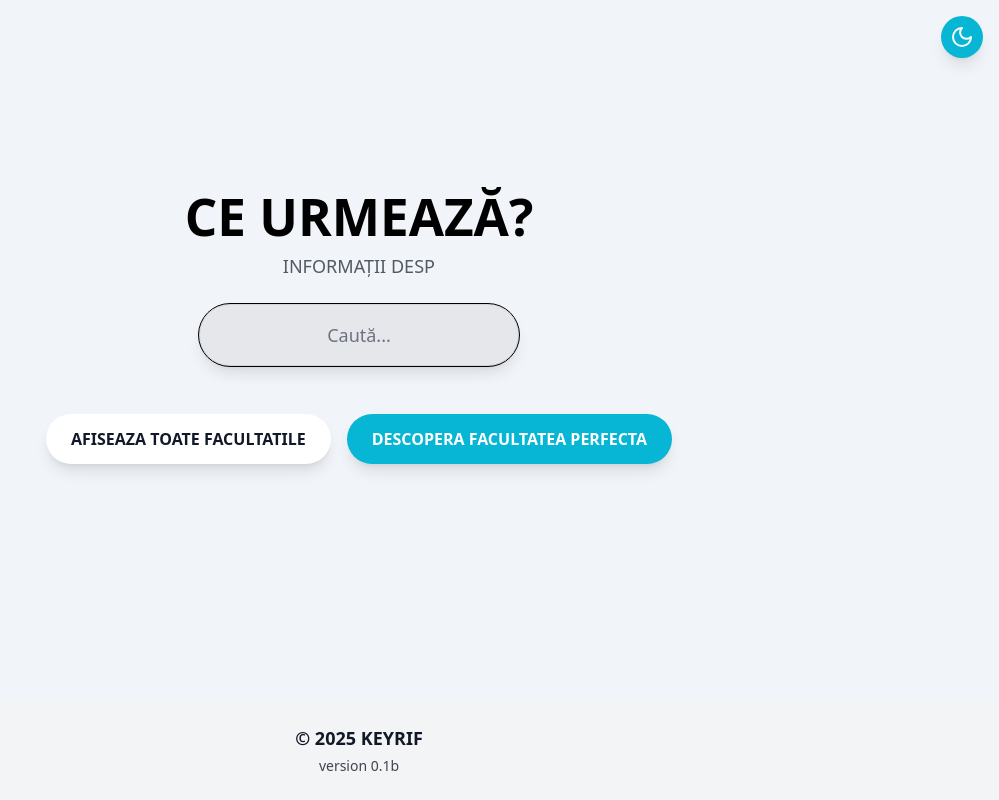
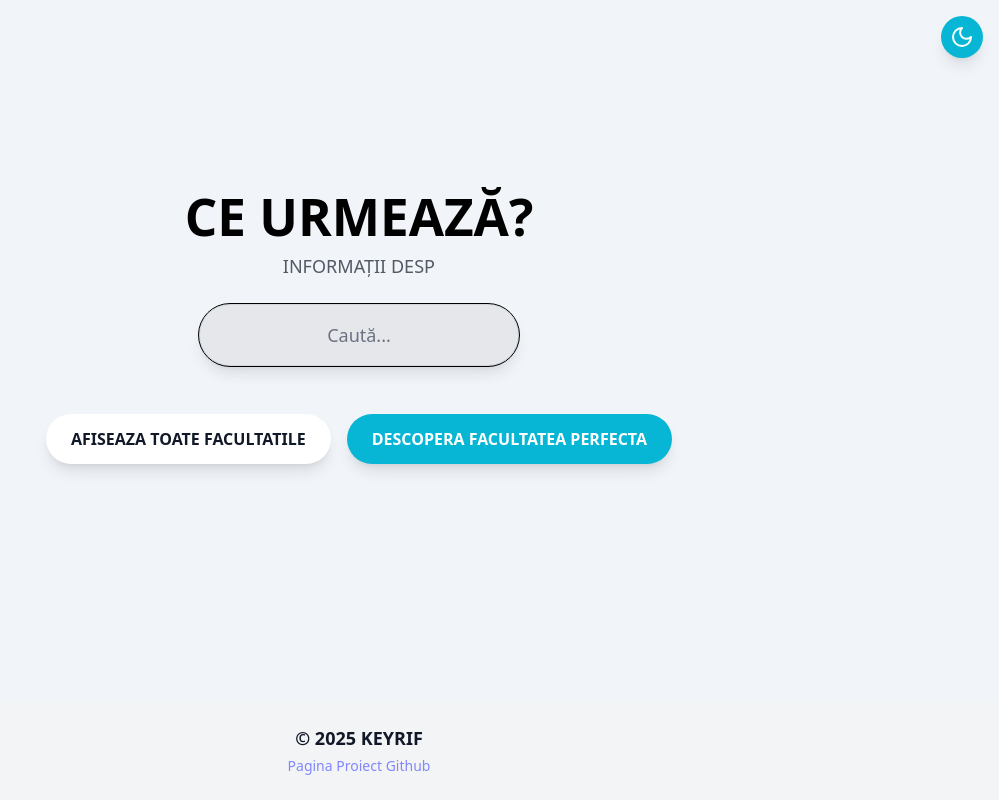
Before and after one commit to Keyrif/ce-urmeaza, a React (Vite) app: page / in a window 1280 px wide. Shown: the whole page, without its empty margins (281-1280 px from the left). Built offline with nearby package versions, Linux system fonts and the light colour scheme.

Commit message:
completed footer

```diff
--- a/src/App.jsx
+++ b/src/App.jsx
@@ -517,9 +517,9 @@ function App() {
         }`}
       >
         <p className="font-semibold text-lg">© 2025 KEYRIF</p>
-        <p className="text-sm opacity-80">
-          version 0.1b
-        </p>
+        <a className="text-sm opacity-80" href="https://github.com/keyrif/ce-urmeaza">
+          Pagina Proiect Github
+        </a>
       </footer>
     </div>
   );
```
